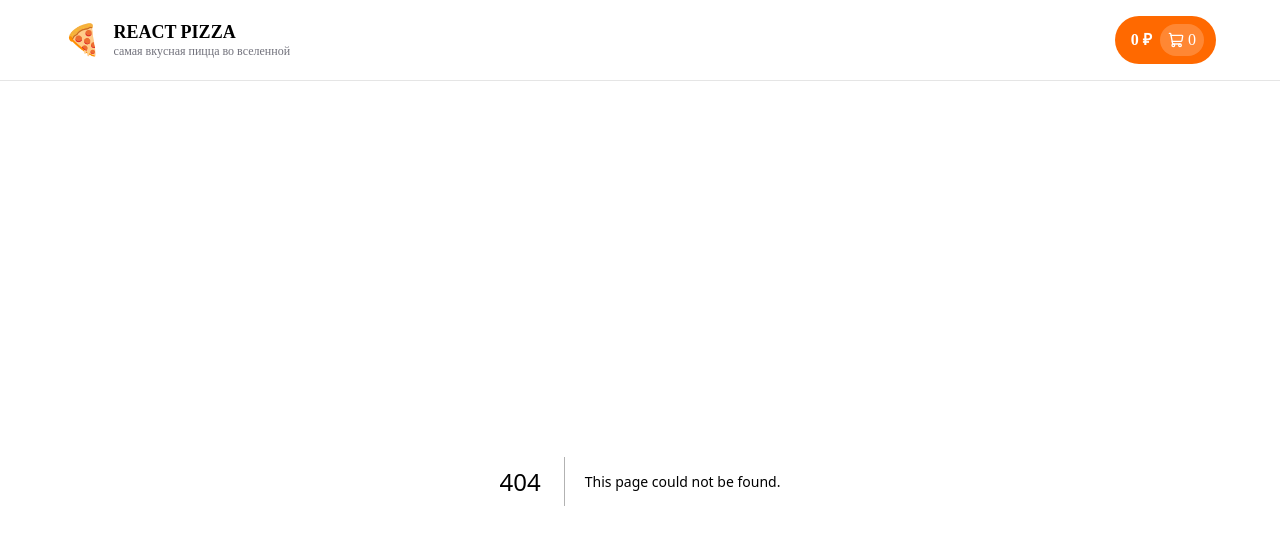
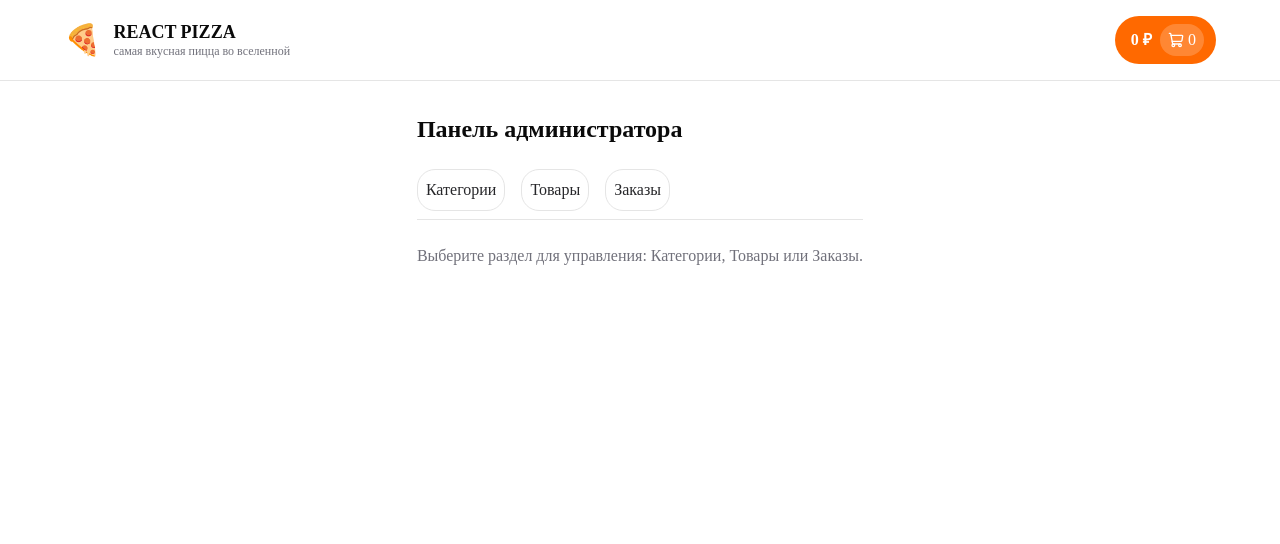
Before and after one commit to Zokajan1984/pizzeria-project, a Next.js app: page /admin in a window 1280 px wide. Before the commit this address had no page. Shown: the top 544 px of the page. Built offline with nearby package versions, Linux system fonts and the light colour scheme.

Commit message:
Admin panel uchun src/app/admin/layout.tsx bosh sahifa yaratildi

```diff
--- /dev/null
+++ b/src/app/admin/layout.tsx
@@ -0,0 +1,34 @@
+import Link from "next/link";
+
+export default function AdminLayout({
+  children,
+}: {
+  children: React.ReactNode;
+}) {
+  return (
+    <div className="max-w-6xl mx-auto px-6 py-8">
+      <h1 className="text-2xl font-bold mb-6">Панель администратора</h1>
+      <nav className="flex gap-4 border-b mb-6 pb-2">
+        <Link
+          href="/admin/categories"
+          className="text-zinc-800 hover:text-white border p-2 rounded-2xl hover:bg-gray-400 "
+        >
+          Категории
+        </Link>
+        <Link
+          href="/admin/products"
+          className="text-zinc-800 hover:text-white border p-2 rounded-2xl hover:bg-gray-400 "
+        >
+          Товары
+        </Link>
+        <Link
+          href="/admin/orders"
+          className="text-zinc-800 hover:text-white border p-2 rounded-2xl hover:bg-gray-400 "
+        >
+          Заказы
+        </Link>
+      </nav>
+      {children}
+    </div>
+  );
+}
--- /dev/null
+++ b/src/app/admin/page.tsx
@@ -0,0 +1,7 @@
+export default function AdminHome() {
+  return (
+    <p className="text-zinc-500">
+      Выберите раздел для управления: Категории, Товары или Заказы.
+    </p>
+  );
+}
--- a/src/components/OrderModal.tsx
+++ b/src/components/OrderModal.tsx
@@ -60,7 +60,7 @@ export default function OrderModal({ isOpen, onClose }: OrderModalProps) {
     >
       <form
         onSubmit={handleSubmit}
-        className="flex flex-col gap-3 mx-auto border-1 border-gray-400 rounded-2xl bg-white p-16"
+        className="flex flex-col gap-3 mx-auto border border-gray-400 rounded-2xl bg-white p-16"
       >
         <h3 className="text-lg font-semibold mb-4">Оформление заказа</h3>
         <input
```
